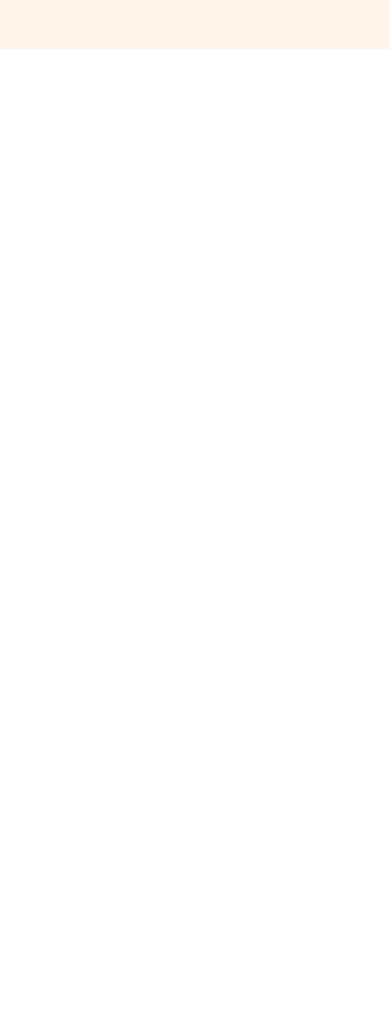
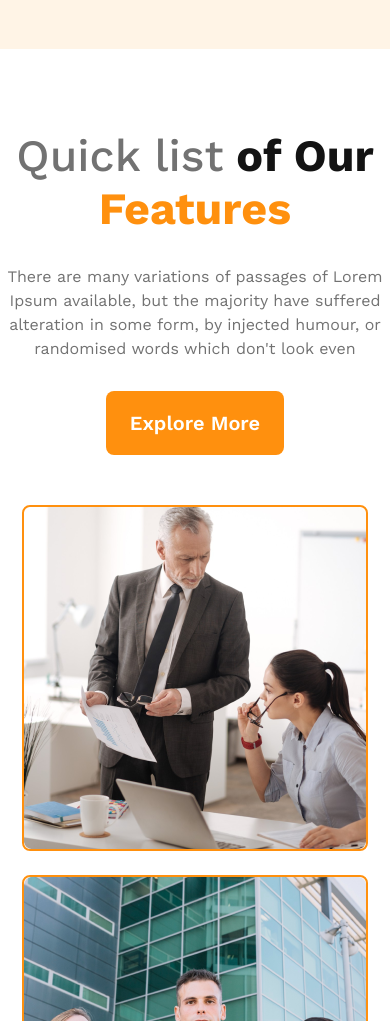
Before and after one commit to NaeemMajumder/architects-website, a plain HTML site: page index.html in a window 390 px wide. Shown: the part 979-2000 px from the top of the page. Before the commit the page ends 1028 px from the top, so only its background shows below. Drawn offline with nearby package versions, Linux system fonts and the light colour scheme.

Commit message:
add features area

```diff
--- a/index.html
+++ b/index.html
@@ -53,6 +53,32 @@
 
     <main>
 
+        <section class="features margin flex">
+
+            <div class="features-image">
+                <img src="./images/team1.png" alt="">
+                <img src="./images/team2.png" alt="">
+                <img src="./images/team3.png" alt="">
+                <img src="./images/team4.png" alt="">
+            </div>
+
+            <div class="features-content flex">
+
+                <h2>
+                    <span class="span1">Quick list</span> of Our <span class="span2">Features</span>
+                </h2>
+
+                <p>
+                    There are many variations of passages of Lorem Ipsum available, but the majority have suffered alteration in some form, by injected humour, or randomised words which don't look even
+                </p>
+
+                <div><button class="btn"><a href="">Explore More</a></button></div>
+
+            </div>
+
+
+        </section>
+
     </main>
 
     <!-- Footer area -->
--- a/styles/responsive.css
+++ b/styles/responsive.css
@@ -21,4 +21,26 @@
     }
 
 
+    /* features area */
+
+    .features{
+        flex-direction: column-reverse;
+        row-gap: 50px;
+    }
+
+    .features .features-content{
+        width: 100%;
+        text-align: center;
+    }
+
+    .features .features-image{
+        width: 100%;
+        grid-template-columns: 1fr;
+    }
+    .features .features-image img{
+        justify-self: center;
+        border: 2px solid var(--button);
+        border-radius: 8px;
+    }
+
 }
--- a/styles/style.css
+++ b/styles/style.css
@@ -54,7 +54,7 @@ p{
     color: var(--dark3);
 }
 
-.btn{
+.btn {
     padding: 20px 24px;
     background-color: var(--button);
     border: none;
@@ -70,6 +70,8 @@ a{
 /*==============
     Main CSS
 ===============*/
+
+/*================ Header area ================*/
 
 header{
     background-color: var(--background);
@@ -133,3 +135,43 @@ header{
 .hero-area-image img{
     width: 100%;
 }
+
+
+/*================ Main area ================*/
+
+/* features section */
+
+.features, .features2{
+    max-width: 1200px;
+    margin-top: 5rem;
+    column-gap: 70px;
+}
+
+.features .features-image{
+    width: calc(60% - 24px);
+    display: grid;
+    grid-template-columns: 1fr 1fr;
+    gap: 24px;
+}
+
+.features .features-content{
+    width: 40%;
+    flex-direction: column;
+    justify-content: center;
+    gap: 30px;
+}
+
+.span1{
+    font-weight: 500;
+    color: var(--dark3);
+}
+
+.span2{
+    color: var(--button);
+}
+
+.features .features-content div .btn a{
+    font-size: 1.25rem;
+    font-weight: 600;
+    color: var(--white);
+}
```
